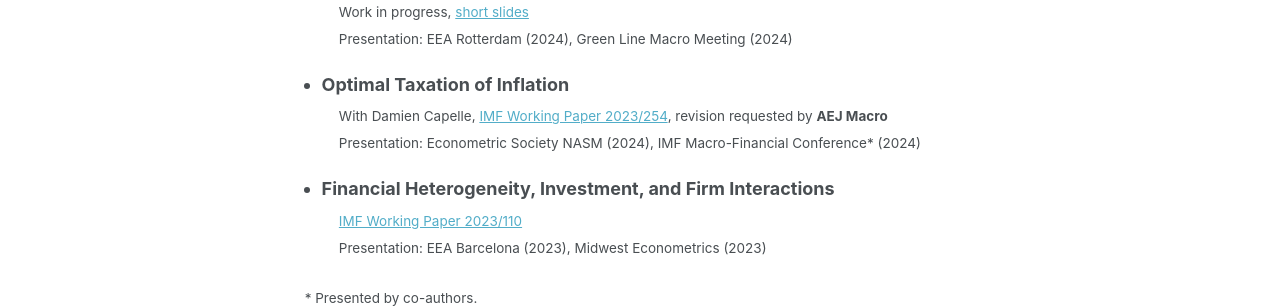
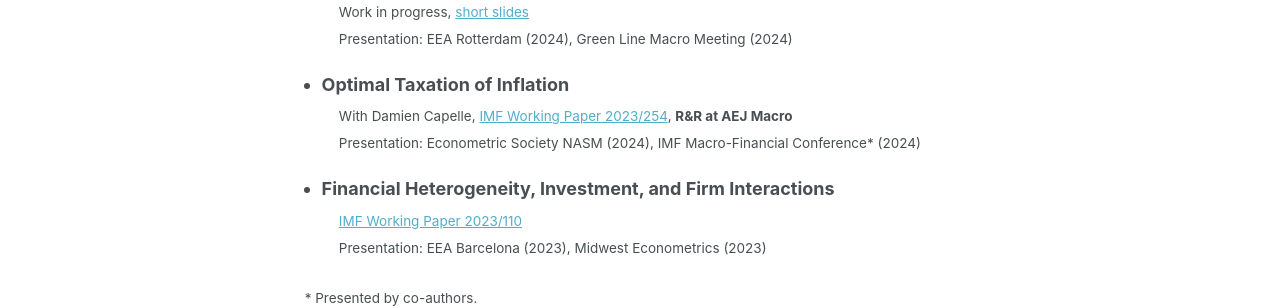
Before and after one commit to yangliu-95/yangliu-95.github.io, a Jekyll site: the page built from _pages/home.md, in a window 1280 px wide and 1308 px high. Shown: the part 528-836 px from the top of the window. Built offline with Jekyll 4.4.1, drawn with Linux system fonts in a browser that asks for light colours.

Commit message:
Update home.md

```diff
--- a/_pages/home.md
+++ b/_pages/home.md
@@ -24,7 +24,7 @@ I am a Ph.D. student in Economics at Boston College. I share my research work an
       &emsp;  Presentation: EEA Rotterdam (2024), Green Line Macro Meeting (2024) <sub>
 
 * **Optimal Taxation of Inflation**  <br>
-<sub> &emsp;  With Damien Capelle,  [IMF Working Paper 2023/254](https://www.imf.org/en/Publications/WP/Issues/2023/12/08/Optimal-Taxation-of-Inflation-542215), revision requested by **AEJ Macro**  <br>
+<sub> &emsp;  With Damien Capelle,  [IMF Working Paper 2023/254](https://www.imf.org/en/Publications/WP/Issues/2023/12/08/Optimal-Taxation-of-Inflation-542215), **R&R at AEJ Macro**  <br>
       &emsp;  Presentation: Econometric Society NASM (2024), IMF Macro-Financial Conference* (2024) <sub>
 
 * **Financial Heterogeneity, Investment, and Firm Interactions**  <br>
```
